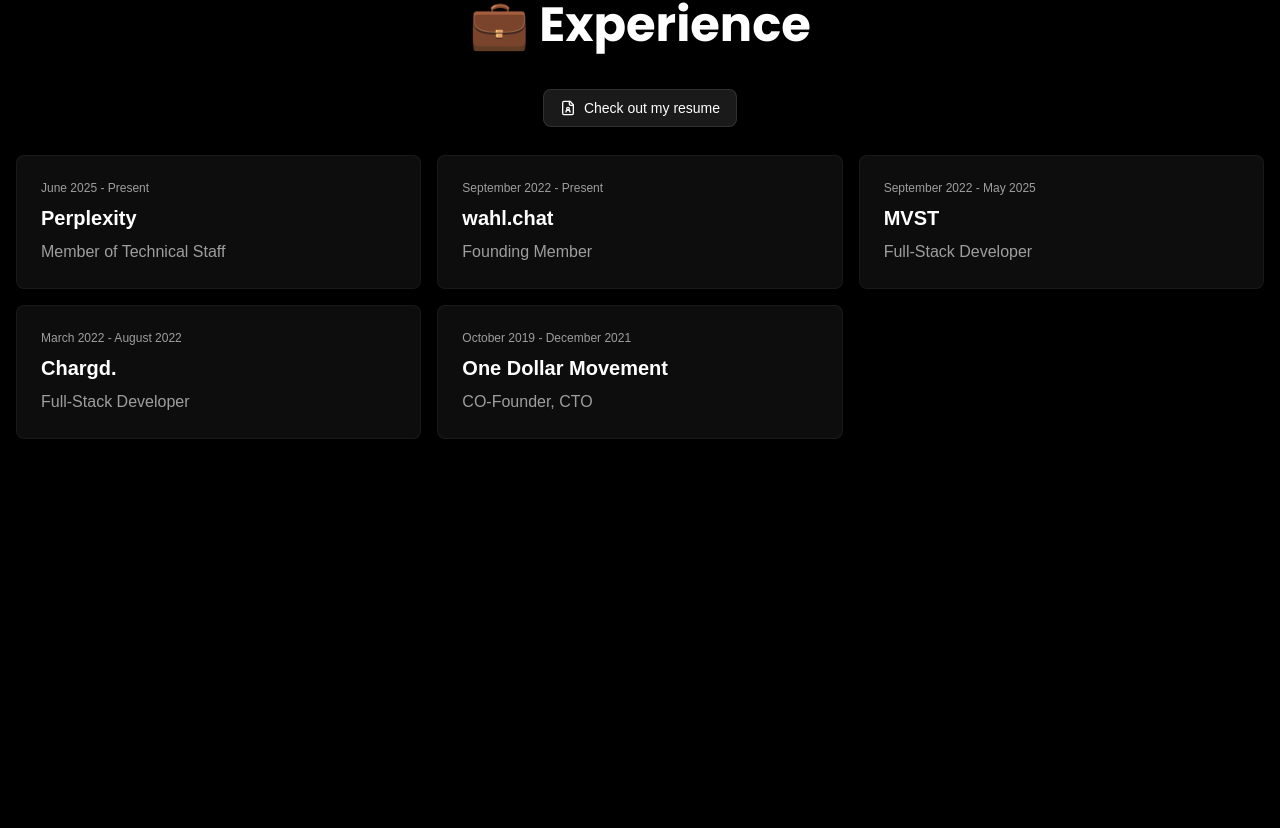
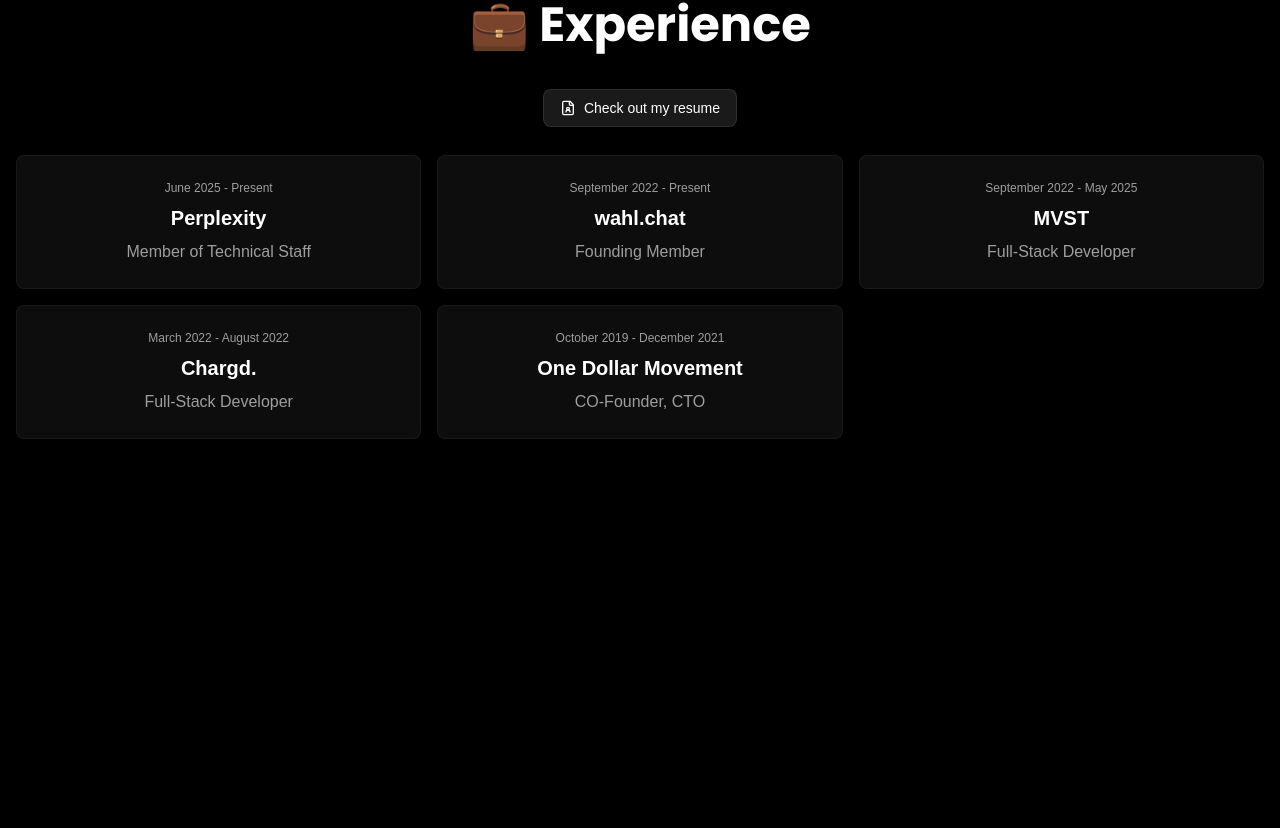
Before and after one commit to Antonwy/portfolio-2025, a Next.js app: page / in a window 1280 px wide. Shown: the part 972-1800 px from the top of the page. Built offline with nearby package versions, Linux system fonts and the light colour scheme; no server answers.

Commit message:
feat: Center align text in TimelineItem
Co-authored-by: anton.wyrowski <anton.wyrowski@gmail.com>

```diff
--- a/components/ui/timeline-item.tsx
+++ b/components/ui/timeline-item.tsx
@@ -42,7 +42,7 @@ function TimelineItem({ title, description, date, href }: TimelineItemProps) {
       viewport={{
         once: true,
       }}
-      className="rounded-lg shadow-md overflow-hidden border border-white/5 bg-white/5 hover:border-white/10 cursor-pointer p-6"
+      className="rounded-lg shadow-md overflow-hidden border border-white/5 bg-white/5 hover:border-white/10 cursor-pointer p-6 text-center"
     >
       {href ? (
         <Link href={href} target="_blank" className="block">
```
